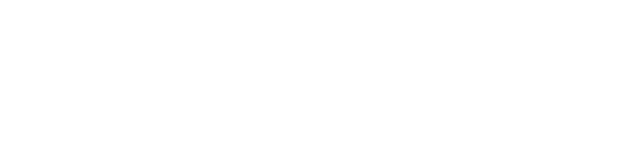
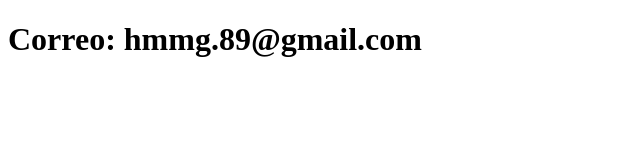
Before and after one commit to manzanaresgh/sistema-de-registro, a plain HTML site: page contacto.html in a window 1280 px wide. Shown: the whole page, without its empty margins (0-640 px from the left). Drawn offline with Linux system fonts and the light colour scheme.

Commit message:
Actualiza contacto.html-index.html

```diff
--- a/contacto.html
+++ b/contacto.html
@@ -6,6 +6,6 @@
     <title>Contacto</title>
 </head>
 <body>
-    <script src="app.js"></script>
+    <h1>Correo: hmmg.89@gmail.com</h1>
 </body>
 </html>
```
Also changed, not shown: index.html (+1 -1 lines).
